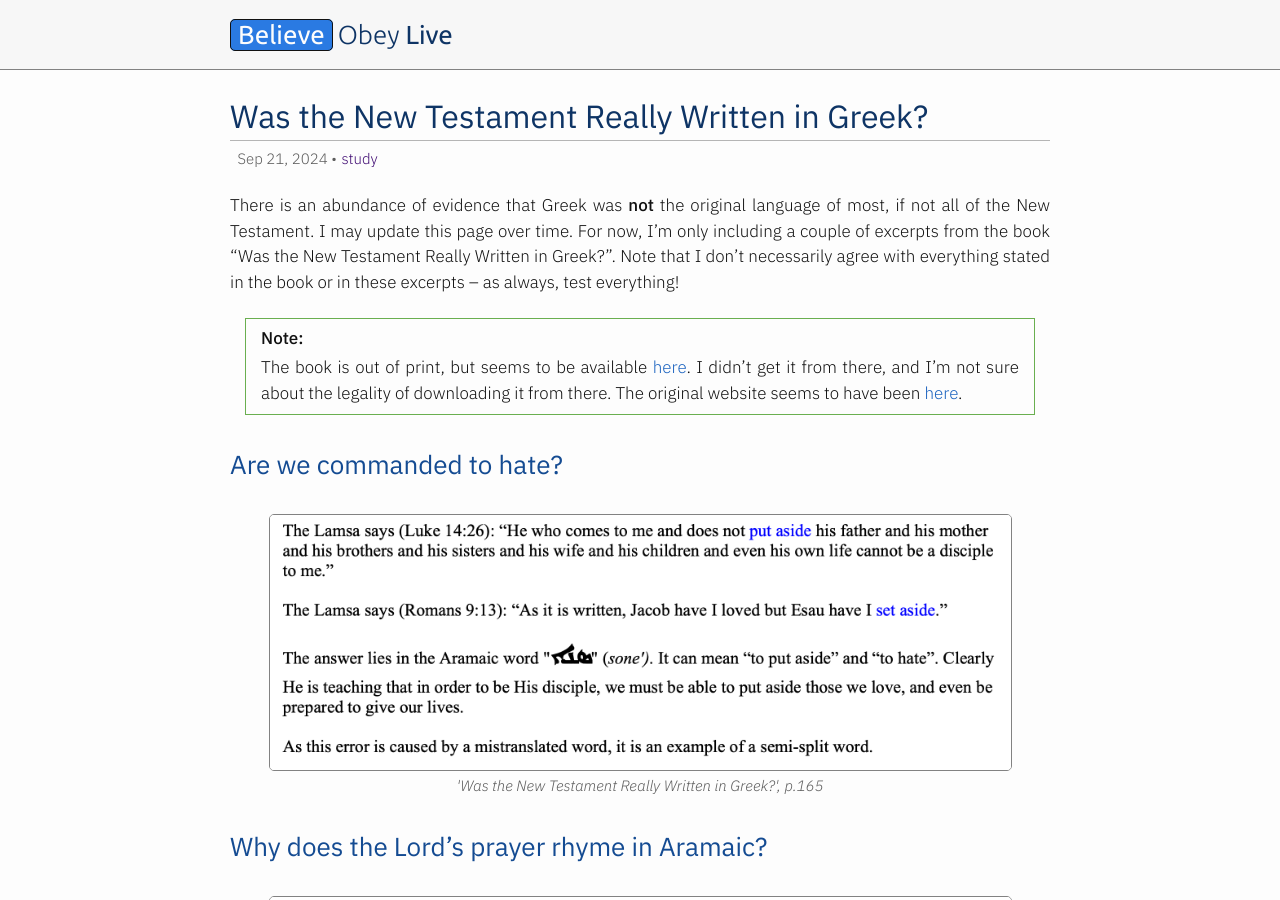
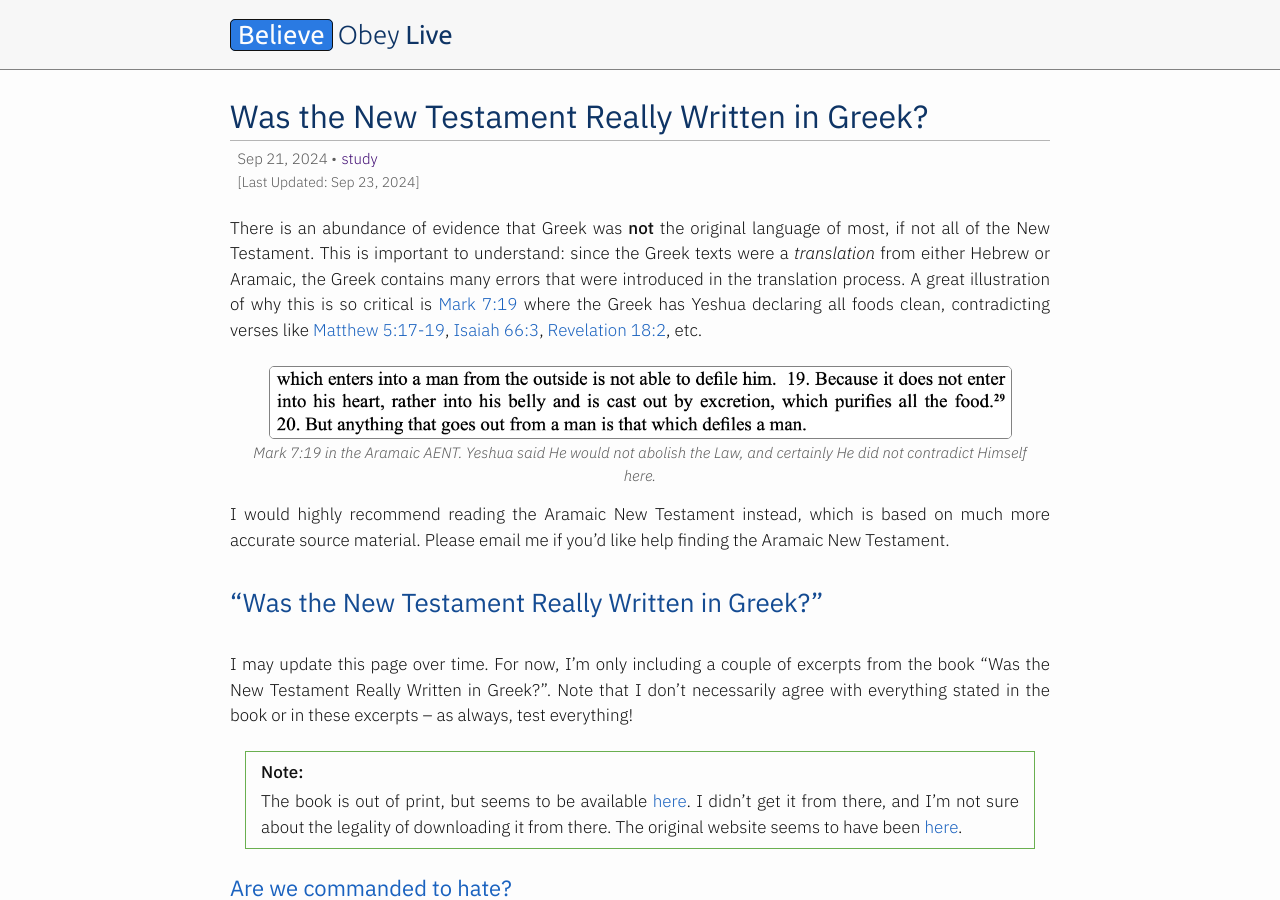
Before and after one commit to mrcnski/believeobey.live, a Jekyll site: the page built from _posts/2024-09-21-was-the-new-testament-really-written-in-greek.md, in a window 1280 px wide and 900 px high. Built offline with Jekyll 4.4.1, drawn with Linux system fonts in a browser that asks for light colours.

Commit message:
Fix/update post; switch to NASB95

```diff
--- a/_includes/inline-verse.html
+++ b/_includes/inline-verse.html
@@ -1 +1 @@
-{{ include.text-before }}<a href="https://www.biblegateway.com/passage/?search={{ include.verse }}&version=NRSVUE">{{ include.verse }}</a>{{ include.text-after }}
+{{ include.text-before }}<a href="https://www.biblegateway.com/passage/?search={{ include.verse }}&version=NASB1995">{{ include.verse }}</a>{{ include.text-after }}
--- a/_includes/verse.html
+++ b/_includes/verse.html
@@ -4,5 +4,5 @@
       {{ include.text | replace_regex: '\*\*(.+)\*\*', '<strong>\1</strong>'}}
     </i>
   </p>
-  <p class="verse-verse">~ <a href="https://www.biblegateway.com/passage/?search={{ include.verse }}&version=NRSVUE">{{ include.verse }}</a></p>
+  <p class="verse-verse">~ <a href="https://www.biblegateway.com/passage/?search={{ include.verse }}&version=NASB1995">{{ include.verse }}</a></p>
 </div>
--- a/_posts/2024-09-21-was-the-new-testament-really-written-in-greek.md
+++ b/_posts/2024-09-21-was-the-new-testament-really-written-in-greek.md
@@ -1,17 +1,26 @@
 ---
 categories: study
 title: "Was the New Testament Really Written in Greek?"
+last-updated: Sep 23, 2024
 ---
 
-There is an abundance of evidence that Greek was **not** the original language of most, if not all of the New Testament. I may update this page over time. For now, I'm only including a couple of excerpts from the book "Was the New Testament Really Written in Greek?". Note that I don't necessarily agree with everything stated in the book or in these excerpts -- as always, test everything!
+There is an abundance of evidence that Greek was **not** the original language of most, if not all of the New Testament. This is important to understand: since the Greek texts were a *translation* from either Hebrew or Aramaic, the Greek contains many errors that were introduced in the translation process. A great illustration of why this is so critical is {% include inline-verse.html verse="Mark 7:19" %} where the Greek has Yeshua declaring all foods clean, contradicting verses like {% include inline-verse.html verse="Matthew 5:17-19" text-after="," %} {% include inline-verse.html verse="Isaiah 66:3" text-after="," %} {% include inline-verse.html verse="Revelation 18:2" text-after="," %} etc.
+
+{% include image.html name="aramaic-clean.png" alt="Yeshua did not declare all foods clean." caption="Mark 7:19 in the Aramaic AENT. Yeshua said He would not abolish the Law, and certainly He did not contradict Himself here." width="741" %}
+
+I would highly recommend reading the Aramaic New Testament instead, which is based on much more accurate source material. Please email me if you'd like help finding the Aramaic New Testament.
+
+## "Was the New Testament Really Written in Greek?"
+
+I may update this page over time. For now, I'm only including a couple of excerpts from the book "Was the New Testament Really Written in Greek?". Note that I don't necessarily agree with everything stated in the book or in these excerpts -- as always, test everything!
 
 The book is out of print, but seems to be available [here](https://archive.org/details/WastheNewTestamentReallyWritteninGreek1e). I didn't get it from there, and I'm not sure about the legality of downloading it from there. The original website seems to have been [here](https://web.archive.org/web/20090316103840/http://www.aramaicpeshitta.com/downloadbook.htm).
 {: .note}
 
-## Are we commanded to hate?
+### Are we commanded to hate?
 
 {% include image.html name="aramaic-hate.png" alt="Hating your parents?" caption="'Was the New Testament Really Written in Greek?', p.165" width="741" %}
 
-## Why does the Lord's prayer rhyme in Aramaic?
+### Why does the Lord's prayer rhyme in Aramaic?
 
-{% include image.html name="aramaic-lords-prayer.png" alt="Hating your parents?" caption="'Was the New Testament Really Written in Greek?', p.155" width="741" %}
+{% include image.html name="aramaic-lords-prayer.png" alt="The Lord's prayer rhymes in Aramaic" caption="'Was the New Testament Really Written in Greek?', p.155" width="741" %}
```
Also changed, not shown: assets/img/aramaic-clean.png (added).
